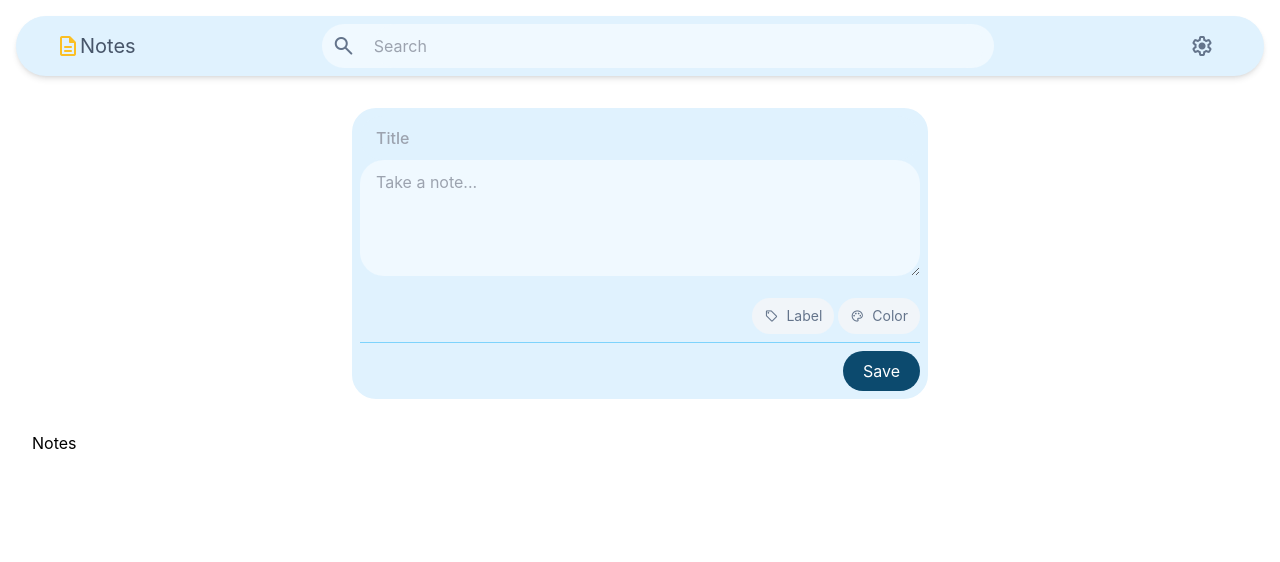
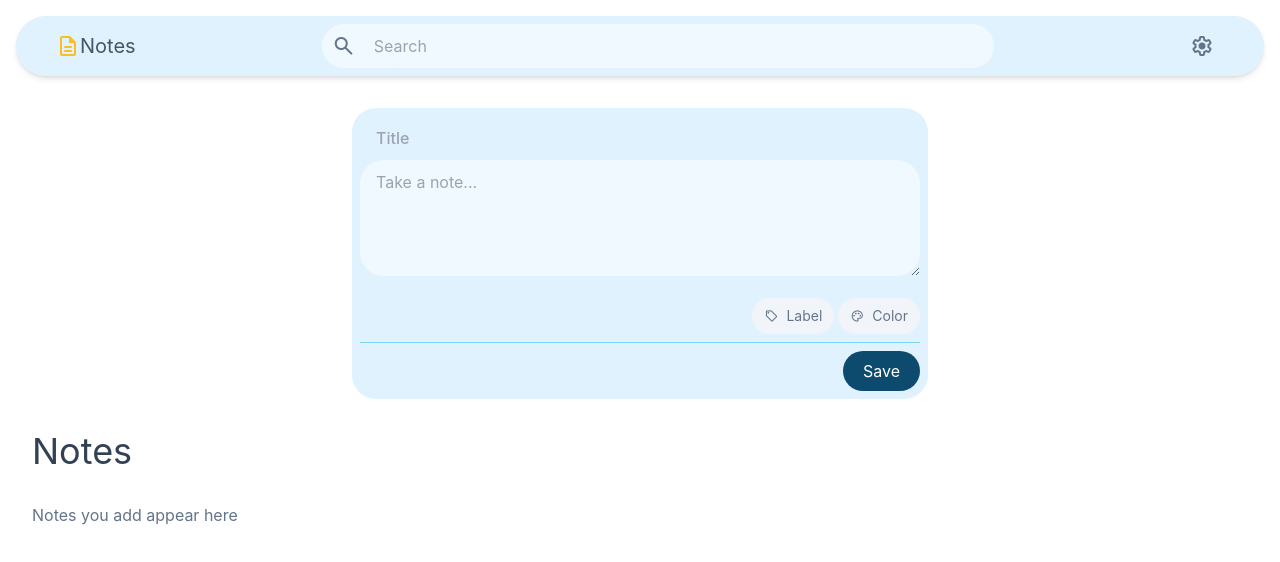
Before and after one commit to mohammadfakhrolahi/Notes-App, a React (Create React App) app: page / in a window 1280 px wide. Shown: the top 562 px of the page. Built offline with nearby package versions, Linux system fonts and the light colour scheme.

Commit message:
updated
Updated CardList component, when note state is empty that return a massage.

```diff
--- a/src/components/CardList/CardList.js
+++ b/src/components/CardList/CardList.js
@@ -1,4 +1,4 @@
-import React from 'react'
+import React, { useState } from 'react'
 import { useSelector } from 'react-redux'
 
 import Card from '../Card/Card'
@@ -9,10 +9,13 @@ const CardList = () => {
 
   return (
     <div>
-      <h2 className="ms-4 mb-4">Notes</h2>
+      <h2 className="ms-4 mb-8 text-4xl text-slate-700">Notes</h2>
 
       <div className="grid grid-cols-1 md:grid-cols-2 lg:grid-cols-3 xl:grid-cols-4 gap-2">
-        {stateNotes.map((item, index) => {
+        {stateNotes.length == 0 ? (
+          <p className='ms-4 text-slate-500'>Notes you add appear here</p>
+        ) : (
+          stateNotes.map((item, index) => {
             return (
               <Card
                 key={index}
@@ -25,7 +28,8 @@ const CardList = () => {
                 ))}
               </Card>
             )
-        })}
+          })
+        )}
       </div>
     </div>
   )
```
Lines whose indentation alone changed are shown as unchanged.
